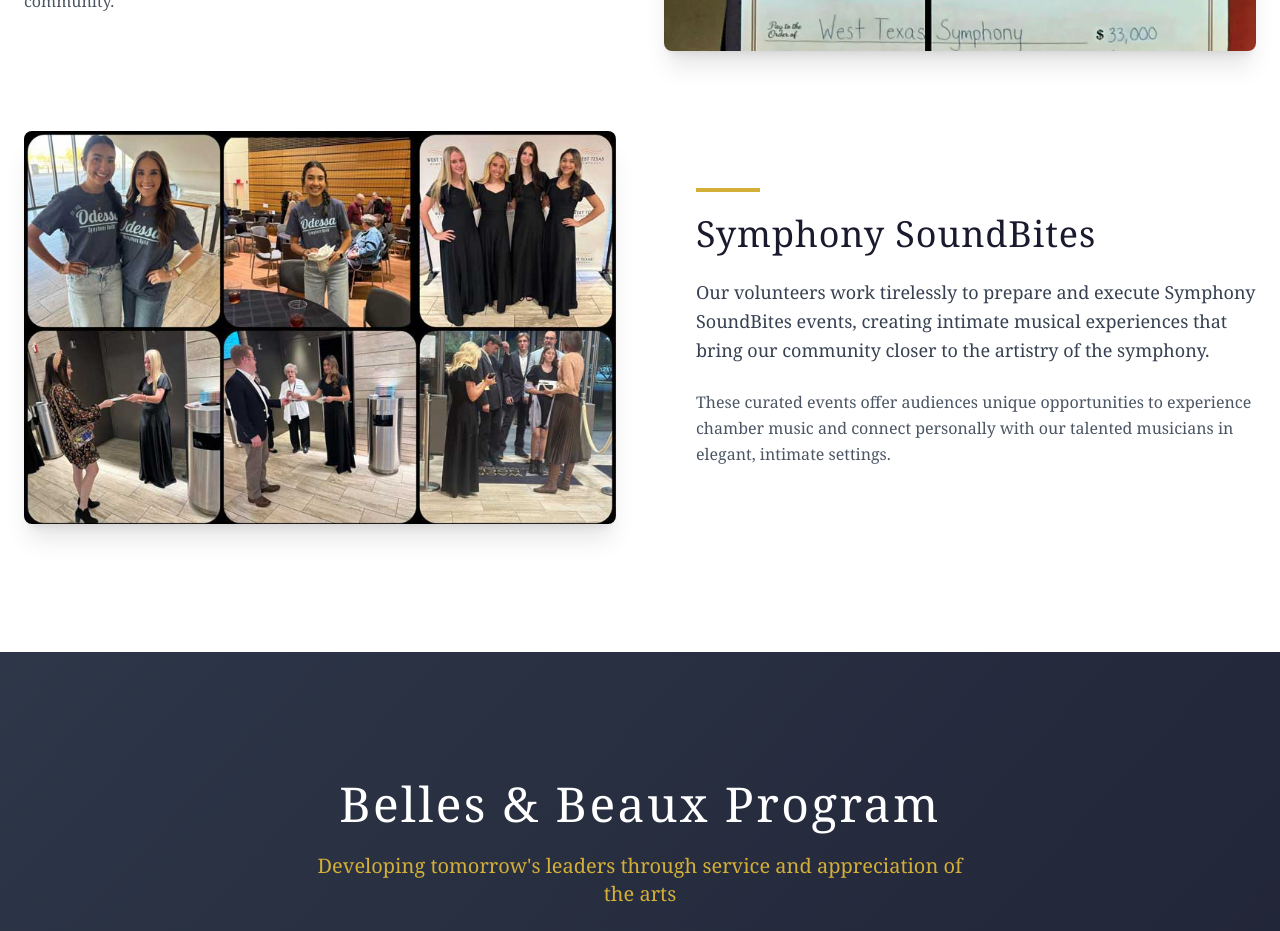
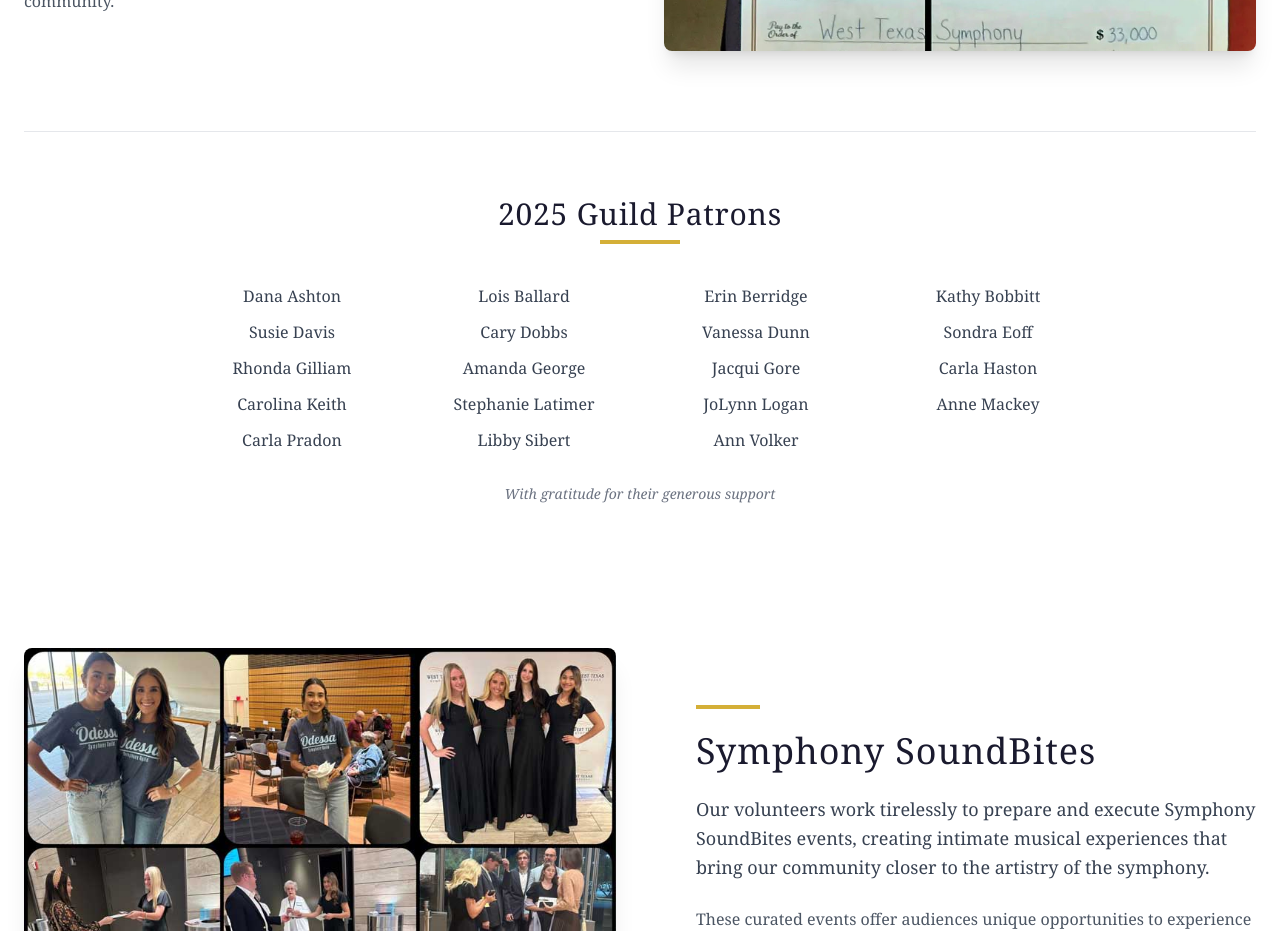
Before and after one commit to boonewh/odessasymphonyguild, a Next.js app: page / in a window 1280 px wide. Shown: the part 2680-3611 px from the top of the page. Built offline with nearby package versions, Linux system fonts and the light colour scheme.

Commit message:
Added patron supporters list

```diff
--- a/app/page.tsx
+++ b/app/page.tsx
@@ -172,6 +172,46 @@
                 />
                 <div className="absolute inset-0 bg-gradient-to-t from-[#1a1a2e]/30 to-transparent opacity-0 group-hover:opacity-100 transition-opacity duration-500" />
               </div>
+            </div>
+
+            {/* 2025 Patrons List */}
+            <div className="mt-16 pt-16 pb-16 border-t border-gray-200">
+              <div className="text-center mb-10">
+                <h4 className="text-2xl sm:text-3xl font-light text-[#1a1a2e] tracking-wide mb-2">
+                  2025 Guild Patrons
+                </h4>
+                <div className="h-1 w-20 bg-[#d4af37] mx-auto" />
+              </div>
+              <div className="grid grid-cols-2 sm:grid-cols-3 lg:grid-cols-4 gap-x-8 gap-y-3 max-w-4xl mx-auto text-center">
+                {[
+                  "Dana Ashton",
+                  "Lois Ballard",
+                  "Erin Berridge",
+                  "Kathy Bobbitt",
+                  "Susie Davis",
+                  "Cary Dobbs",
+                  "Vanessa Dunn",
+                  "Sondra Eoff",
+                  "Rhonda Gilliam",
+                  "Amanda George",
+                  "Jacqui Gore",
+                  "Carla Haston",
+                  "Carolina Keith",
+                  "Stephanie Latimer",
+                  "JoLynn Logan",
+                  "Anne Mackey",
+                  "Carla Pradon",
+                  "Libby Sibert",
+                  "Ann Volker",
+                ].map((name) => (
+                  <p key={name} className="text-gray-700 text-base">
+                    {name}
+                  </p>
+                ))}
+              </div>
+              <p className="text-center text-sm text-gray-500 mt-8 italic">
+                With gratitude for their generous support
+              </p>
             </div>
 
             {/* Symphony SoundBites - Image Left */}
```
